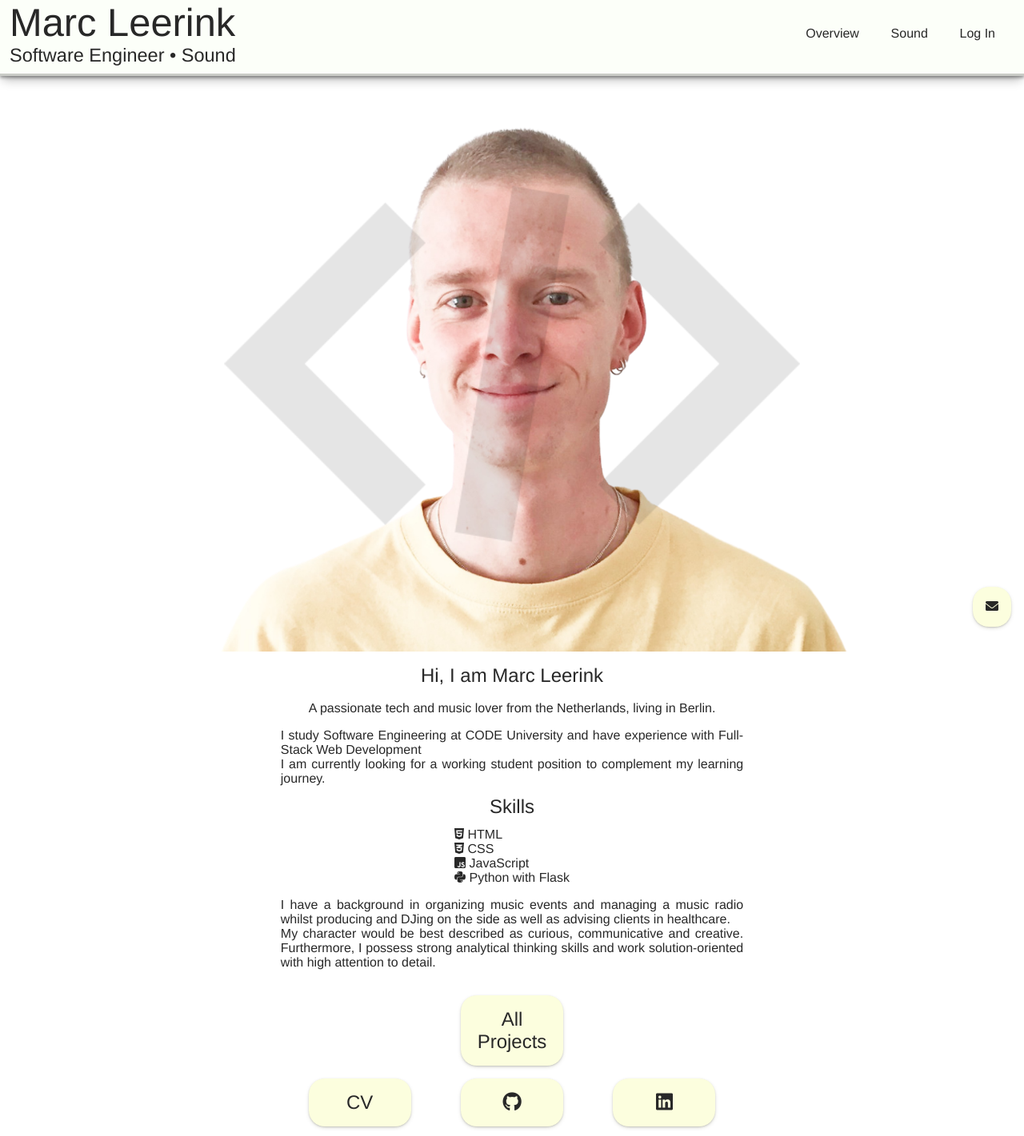
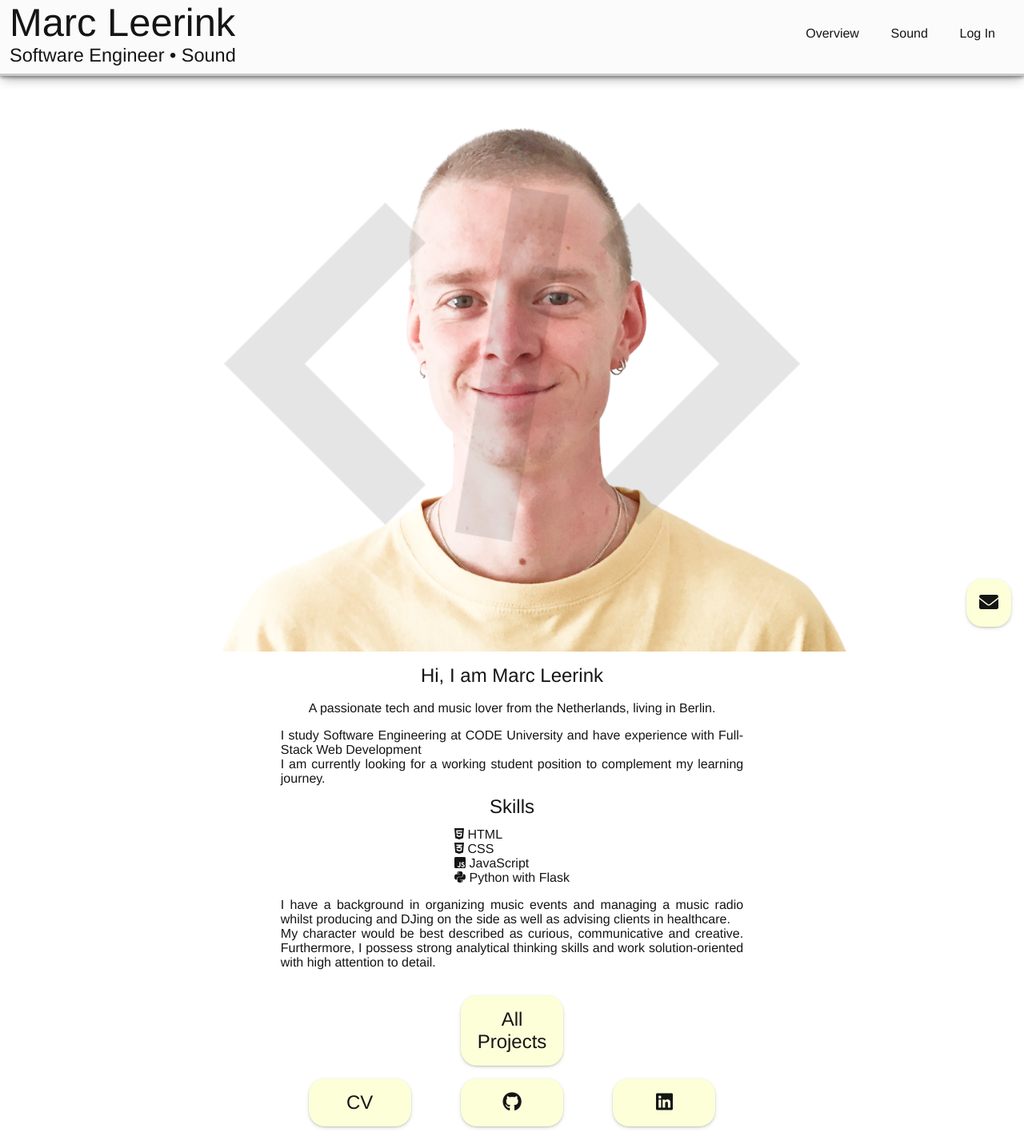
Before and after one commit to marcleerink/portfolio-website, a Flask app: page /software-engineer in a window 1280 px wide. Shown: the whole page at 80% size. Run offline with Flask 2, Linux system fonts and the light colour scheme; data that the repository does not hold is empty; some web fonts are replaced.

Commit message:
clean up & minor design changes

```diff
--- a/app/api/routes.py
+++ b/app/api/routes.py
@@ -4,7 +4,6 @@ from ..messages.models import User
 import os
 import requests
 from requests.auth import HTTPBasicAuth
-
 
 blueprint = Blueprint('api', __name__)
 
@@ -17,7 +16,7 @@ def users():
 @blueprint.get('/planet')
 def planet():
     PLANET_API_KEY = os.getenv('PLANET_API_KEY')
-    BASE_URL = 'https://api.planet.com/data/v1/'
+    BASE_URL =  'https://tiles0.planet.com/basemaps/v1/planet-tiles/global_monthly_2016_05_mosaic/gmap/0/0/0.png'
 
     auth = HTTPBasicAuth(PLANET_API_KEY, '')
     res = requests.get(url=BASE_URL, auth=auth)
--- a/app/static/css/main.css
+++ b/app/static/css/main.css
@@ -9,9 +9,10 @@
   --normal-font: 400;
   --bold-font: 500;
   --bolder-font: 700;
-  --bg-color: rgb(252, 255, 249);
-  --primary-color: #282828;
-  --secondary-color: rgb(252, 254, 222);
+  --bg-color: rgb(251, 251, 251);
+  --primary-color: rgb(21, 21, 21);
+  --secondary-color: rgb(252, 255, 216);
+  --third-color: rgb(253, 255, 220);
   --primary-shadow: rgba(93, 93, 50, 0.25) 0px 13px 27px -5px, rgba(0, 0, 0, 0.3) 0px 8px 16px -8px;
   --secondary-shadow: rgba(92, 93, 50, 0.25) 0px 2px 5px -1px, rgba(0, 0, 0, 0.3) 0px 1px 3px -1px;
   --third-shadow:rgba(0, 0, 0, 0.16) 0px 10px 36px 0px, rgba(0, 0, 0, 0.06) 0px 0px 0px 1px;
@@ -21,7 +22,6 @@
   --transition: all 500ms ease-out;
   --transform: scale(1.05)
 }
-/* rgb(255, 243, 212); */
 
 /* Variables end */
 
@@ -124,6 +124,7 @@ button {
     font-size: min(4vw, 16px);
     margin:12px;
     color: var(--primary-color);
+    font-weight: bold
 }
 
 /* Header */
@@ -331,6 +332,7 @@ button {
 
 }
 .footer_link {
+    font-size:1.5em;
     padding: 16px;
     margin-bottom:16px;
     font-weight: var(--normal-font);
@@ -341,7 +343,7 @@ button {
     border-radius: 20px;
     cursor: pointer;
     box-shadow:var(--secondary-shadow);
-    flex-basis:25%;
+    flex-basis:50%;
 }
 
 @media screen and (min-width: 600px) {
--- a/app/static/css/projects.css
+++ b/app/static/css/projects.css
@@ -85,8 +85,8 @@
 @media (min-width: 900px) {
     .projects_container{
         justify-content: space-between;
-        margin-left: 66px;
-        margin-right: 66px;
+        margin-left: 74px;
+        margin-right: 74px;
     }
     .project_contain {
         flex-basis: 45%;
--- a/app/static/css/software_engineer.css
+++ b/app/static/css/software_engineer.css
@@ -62,11 +62,11 @@
     }
     .projects_container{
         display:flex;
-        justify-content: space-around;
+        justify-content: center;
         justify-items: center;
         flex-flow: row nowrap;
         align-items: stretch;
-        width:100%;
+        gap:10%;
         padding-left:30px;
         padding-right:30px;
         margin-bottom:16px;
--- a/app/static/css/sound_artist.css
+++ b/app/static/css/sound_artist.css
@@ -64,8 +64,8 @@
     .music_container {
         display:flex;
         flex-flow: row nowrap;
-        padding-left:80px;
-        padding-right:80px;
+        padding-left:90px;
+        padding-right:90px;
     }
     .sc-wrapper{
         display:flex;
--- a/app/static/javascript/main.js
+++ b/app/static/javascript/main.js
@@ -14,9 +14,3 @@ const dropdown = document.querySelector("#dropdown");
 dropdown.addEventListener('click', () => {
     music_container.classList.toggle("active");
 });
-
-// random color theme
-$(function(){
-    var themeClassName = "theme_"+Math.floor((Math.random() * 3) + 1);
-    $('body').addClass(themeClassName);
-});
```
Also changed, not shown: app/messages/routes.py (+7 -1 lines), app/static/css/form.css (+4 -4 lines), app/templates/messages/contact_form.html (+9 -10 lines), 3 other files.
